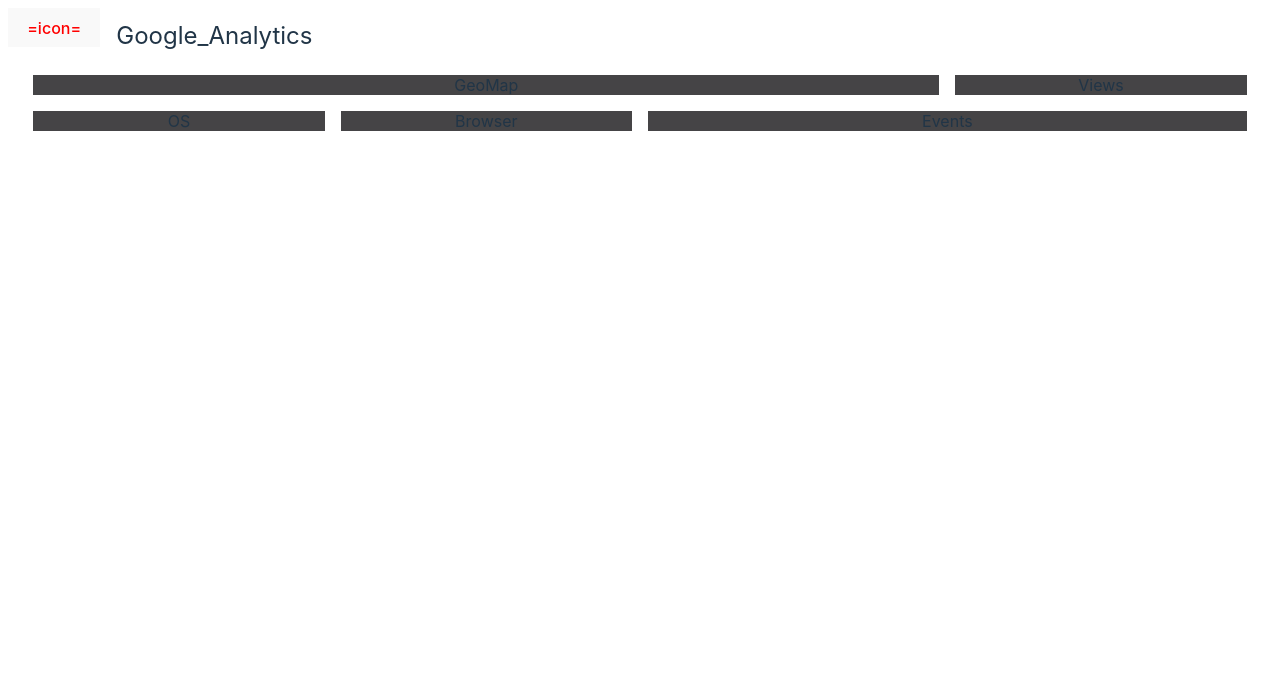
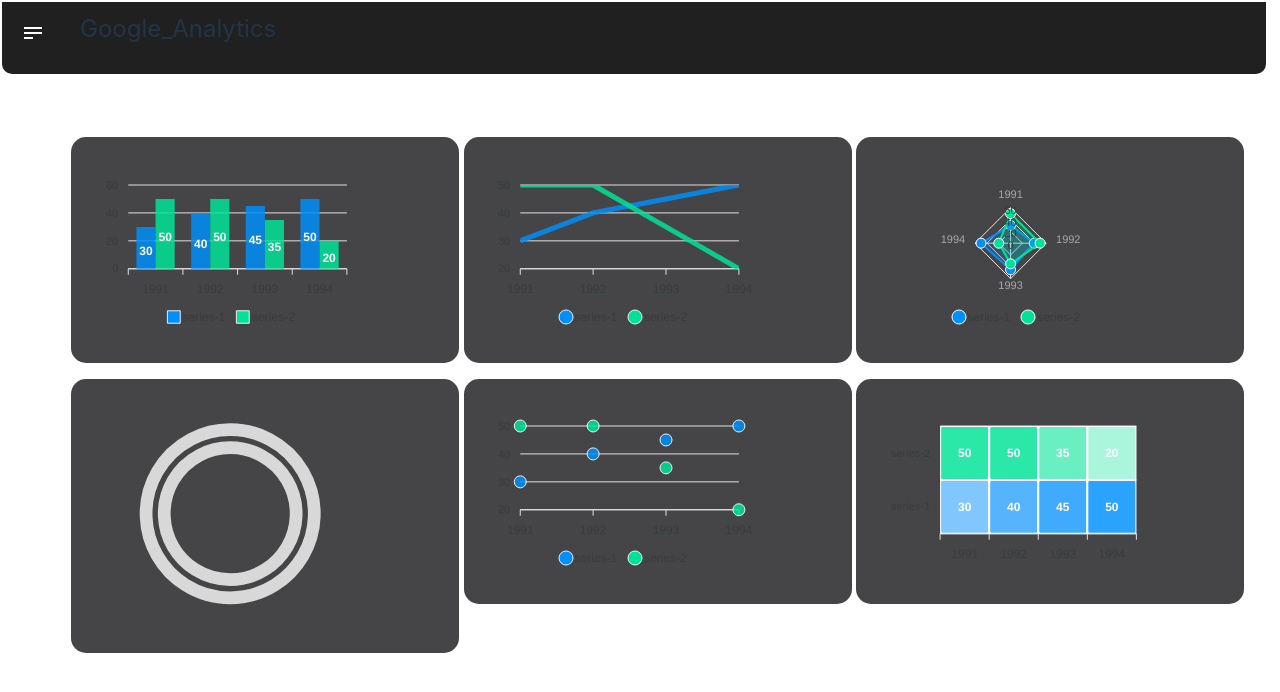
Before and after one commit to Ali-Azimi00/Analytics, a React (Vite) app: page /GA in a window 1280 px wide. Shown: the top 692 px of the page. Built offline with nearby package versions, Linux system fonts and the light colour scheme.

Commit message:
added empty charts and some mui icons

```diff
--- a/package.json
+++ b/package.json
@@ -11,12 +11,15 @@
   "dependencies": {
     "@emotion/react": "^11.10.6",
     "@emotion/styled": "^11.10.6",
+    "@mdi/js": "^7.2.96",
+    "@mdi/react": "^1.6.1",
     "@mui/icons-material": "^5.11.11",
     "@mui/material": "^5.11.15",
     "@mui/styled-engine-sc": "^5.11.11",
-    "apexcharts": "^3.37.2",
+    "apexcharts": "^3.37.3",
     "framer-motion": "^10.10.0",
     "react": "^18.2.0",
+    "react-apexcharts": "^1.4.0",
     "react-dom": "^18.2.0",
     "recharts": "^2.5.0",
     "styled-components": "^5.3.9"
--- a/src/components/chart.jsx
+++ b/src/components/chart.jsx
@@ -0,0 +1,56 @@
+import React, { Component } from "react";
+import Chart from "react-apexcharts";
+
+class App extends Component {
+
+
+
+    constructor(props) {
+        super(props);
+        console.log('super', props.type)
+        this.state = {
+            options: {
+                chart: {
+                    id: props.type,
+                    toolbar: {
+                        show: false,
+                    }
+                },
+                xaxis: {
+                    categories: [1991, 1992, 1993, 1994]
+                }
+            },
+            series: [
+                {
+                    name: "series-1",
+                    data: [30, 40, 45, 50]
+                },
+                {
+                    name: "series-2",
+                    data: [50, 50, 35, 20]
+                }
+            ],
+            chartType: super.type
+
+        };
+    }
+
+    render() {
+        return (
+            <div className="app">
+                <div className="row">
+                    <div className="" >
+                        <Chart
+                            options={this.state.options}
+                            series={this.state.series}
+                            type={this.props.type}
+                            width="80%"
+                        />
+                    </div>
+                </div>
+            </div>
+        );
+    }
+}
+
+export default App;
--- a/src/components/drawerComp.jsx
+++ b/src/components/drawerComp.jsx
@@ -2,6 +2,10 @@
 import Box from '@mui/material/Box';
 import Drawer from '@mui/material/Drawer';
 // import Button from '@mui/material/Button';
+
+import Icon from '@mdi/react';
+import { mdiText } from '@mdi/js';
+
 import List from '@mui/material/List';
 import Divider from '@mui/material/Divider';
 import ListItem from '@mui/material/ListItem';
@@ -35,29 +39,33 @@
             sx={{
                 width: anchor === 'top' || anchor === 'bottom' ? 'auto' : 250,
                 color: 'white',
-                backgroundColor: '#1a1a1a'
+                backgroundColor: '#1a1a1a',
+                // width: 250,
+                height: 800,
+                // maxHeight: "100%",
+                backgroundImage: "../assets/polygonPattern.png",
 
             }}
             // role="presentation"
             onClick={toggleDrawer(anchor, false)}
             onKeyDown={toggleDrawer(anchor, false)}
         >
-            <div
-                className="logo"
-                style={{ paddingLeft: '30%', paddingTop: '10%', marginBottom: '5%', width: '100px', height: '100px' }}
-            >
-                <img src={logo} alt="logo" style={{ width: '100px', height: '100px' }} />
-            </div>
-            <div style={{ textAlign: 'center', marginBottom: '15%' }}>
-                <div>Ali Azimi</div>
-                <div>Full Stack Developer</div>
+            <div>
+                <div className="drawerItem" >
+                    <img src={logo} alt="logo" style={{ width: '150px', height: '150px' }} />
+                    <div style={{ marginTop: '5%' }}>
+                        Ali Azimi
+                    </div>
+                    <div>
+                        Full-Stack
+                    </div>
+                </div>
             </div>
 
 
-            {/* <Divider /> */}
+            <Divider style={{ color: 'white' }} />
 
-
-            <List style={{ marginTop: '58%' }}>
+            <List style={{ marginTop: '10%' }}>
                 {['Google Analytics', 'Stocks', 'Cyrpto'].map((text, index) => (
                     <ListItem key={text} disablePadding>
                         <ListItemButton>
@@ -70,8 +78,13 @@
                 ))}
             </List>
 
-            <div className='center'>
-                Contact
+            <div className='drawerItem' >
+                <div style={{ marginTop: '5%' }}>
+                    Contact
+                </div>
+                <div style={{ fontSize: '14px', marginTop: '10px' }}>
+                    azimi-swe@gmail.com
+                </div>
             </div>
         </Box>
     );
@@ -80,9 +93,15 @@
         <div>
             {['left'].map((anchor) => (
                 <React.Fragment key={anchor}>
-                    <button onClick={toggleDrawer(anchor, true)}
-                        style={{ color: 'red', borderWidth: '0', borderRadius: '0' }}
-                    > =icon= </button>
+
+                    <div onClick={toggleDrawer(anchor, true)}
+                        className='button'
+                    >
+                        <Icon path={mdiText} size={1} />
+                    </div>
+
+
+
                     <Drawer
                         anchor={anchor}
                         open={state[anchor]}
@@ -91,7 +110,8 @@
                         {list(anchor)}
                     </Drawer>
                 </React.Fragment>
-            ))}
-        </div>
+            ))
+            }
+        </div >
     );
 }
--- a/src/components/navBar.jsx
+++ b/src/components/navBar.jsx
@@ -6,16 +6,11 @@
 
     return (
         <div className="navBar">
-            <Drawer
-                variant="persistent"
-                sx={{
-                    "& .MuiPaper-root": {
-                        width: 5
-                    }
-                }}
 
-
-            />
+            <div style={{ paddingTop: '.8%' }}>
+                <Drawer
+                />
+            </div>
 
 
             <div style={{ paddingTop: '1%', fontSize: "1.5em", marginLeft: "1rem" }}>
--- a/src/pages/GoogleAnalytics.jsx
+++ b/src/pages/GoogleAnalytics.jsx
@@ -1,6 +1,8 @@
 import React from 'react'
 import './analytics.css';
 import Grid from '@mui/material/Grid';
+
+import Chart from '../components/chart'
 
 
 
@@ -9,37 +11,42 @@
     return (
         <React.Fragment>
             {/* <h1 style={{ textAlign: "center" }}>Google Analytics</h1> */}
-            <div className="boxes" style={{ padding: "2%" }} >
+            <div className="boxes" style={{ padding: "5%", width: '90%', alignItems: 'flex-end' }} >
 
-                <Grid container spacing={2}>
-                    <Grid item xs={12} sm={6} md={6} lg={9}>
+
+                {/* try adding a second Grid container */}
+                <Grid container rowSpacing={2} columnSpacing={{ xs: 5, sm: 5, md: 5, lg: 5 }}>
+                    <Grid item xs={11} sm={6} md={6} lg={4}>
                         <div className='aCard'>
-                            <div>GeoMap</div>
+                            <div>{<Chart type='bar' />}</div>
                         </div>
 
                     </Grid>
-                    <Grid item xs={4} sm={6} md={6} lg={3}>
+                    <Grid item xs={11} sm={6} md={6} lg={4}>
                         <div className='aCard'>
-                            Views
+                            <div>{<Chart type='line' />}</div>
                         </div>
                     </Grid>
-                    <Grid item xs={8} sm={4} md={4} lg={3}>
+                    <Grid item xs={11} sm={4} md={4} lg={4}>
                         <div className='aCard'>
-                            OS
+                            <div>{<Chart type='radar' />}</div>
                         </div>
                     </Grid>
-                    <Grid item xs={6} sm={4} md={4} lg={3}>
+                    <Grid item xs={11} sm={4} md={4} lg={4}>
                         <div className='aCard'>
-                            Browser
+                            <div>{<Chart type='radialBar' />}</div>
                         </div>
                     </Grid>
-                    <Grid item xs={6} sm={4} md={4} lg={6}>
+                    <Grid item xs={11} sm={4} md={4} lg={4}>
                         <div className='aCard'>
-                            Events
+                            <div>{<Chart type='scatter' />}</div>
                         </div>
                     </Grid>
-
-
+                    <Grid item xs={11} sm={4} md={4} lg={4}>
+                        <div className='aCard'>
+                            <div>{<Chart type='heatmap' />}</div>
+                        </div>
+                    </Grid>
 
                 </Grid>
             </div>
--- a/src/pages/Welcome.jsx
+++ b/src/pages/Welcome.jsx
@@ -3,6 +3,10 @@
 // import { fadeIn } from '../utils/motion';
 // import { motion } from 'framer-motion';
 import { logo } from '../assets';
+import Icon from '@mdi/react';
+import { mdiFinance } from '@mdi/js';
+
+
 
 
 
@@ -19,10 +23,18 @@
                     {/* Buttons */}
                     <div>
                         <Link to="/GA">
-                            <button variant="contained">Google Analytics</button>
+
+                            <button variant="contained" sytle={{ width: '200px' }}>
+                                <div>
+                                    <Icon path={mdiFinance} size={1} style={{ marginRight: '5%' }} />
+
+                                </div>
+                                <div>
+                                    Google Analytics
+                                </div>
+                            </button>
                         </Link>
                     </div>
-
 
                 </div>
 
--- a/src/pages/analytics.css
+++ b/src/pages/analytics.css
@@ -1,12 +1,17 @@
 .aCard {
     position: relative;
-    /* padding: 35px; */
+    border-radius: 15px;
     background-color: rgb(69, 68, 70);
-    height: 100%;
+    height: auto;
     width: 100%;
-    /* margin: 10px; */
-    text-align: center;
-    align-items: center;
+    /* text-align: center;
+    align-items: center; */
+
+    padding: 5%;
+    /* margin: 5%; */
+    /* margin-bottom: 5%;
+    margin-right: 5%; */
+    overflow: hidden;
 
 }
 
@@ -14,9 +19,64 @@
     flex-wrap: wrap;
 }
 
+.button {
+    color: white;
+
+    border-radius: 90px;
+    border: 0px solid transparent;
+    border-color: white;
+    color: white;
+
+    padding: 0.6em 1.2em;
+    background-color: transparent;
+    cursor: pointer;
+    transition: border-color 0.25s;
+}
+
+button:hover {
+    background-color: rgb(255, 255, 255);
+    color: rgb(255, 255, 255);
+    filter: drop-shadow(0 0 2em #61dafbaa);
+}
+
+.drawerCenter {
+    background-color: gray;
+    /* position: absolute; */
+    /* top: 50%; */
+    /* left: 50%; */
+    -ms-transform: translate(-50%, -50%);
+    transform: translate(-50%, -50%);
+
+    height: 20%;
+}
+
+.drawerItem {
+    font-family: 'courier';
+    margin: 5%;
+    padding-top: 5%;
+    padding-left: 10%;
+    padding-right: 10%;
+    text-align: center;
+    font-size: 17px;
+    color: red;
+}
+
 .navBar {
-    position: aboslute;
+    position: relative;
+    /* position: fixed; */
     display: flex;
     justify-content: left;
+    z-index: 2;
+
+    background-color: rgb(32, 32, 32);
+    width: 100%;
+
+    margin-top: -.5%;
+    margin-left: -.5%;
+    padding-bottom: 15px;
+
+    border-radius: 0 0 10px 10px;
+    border-color: white;
+    border-width: 20px;
 
 }
```
Also changed, not shown: 1 other file (tests, documents, lock files or other folders).
